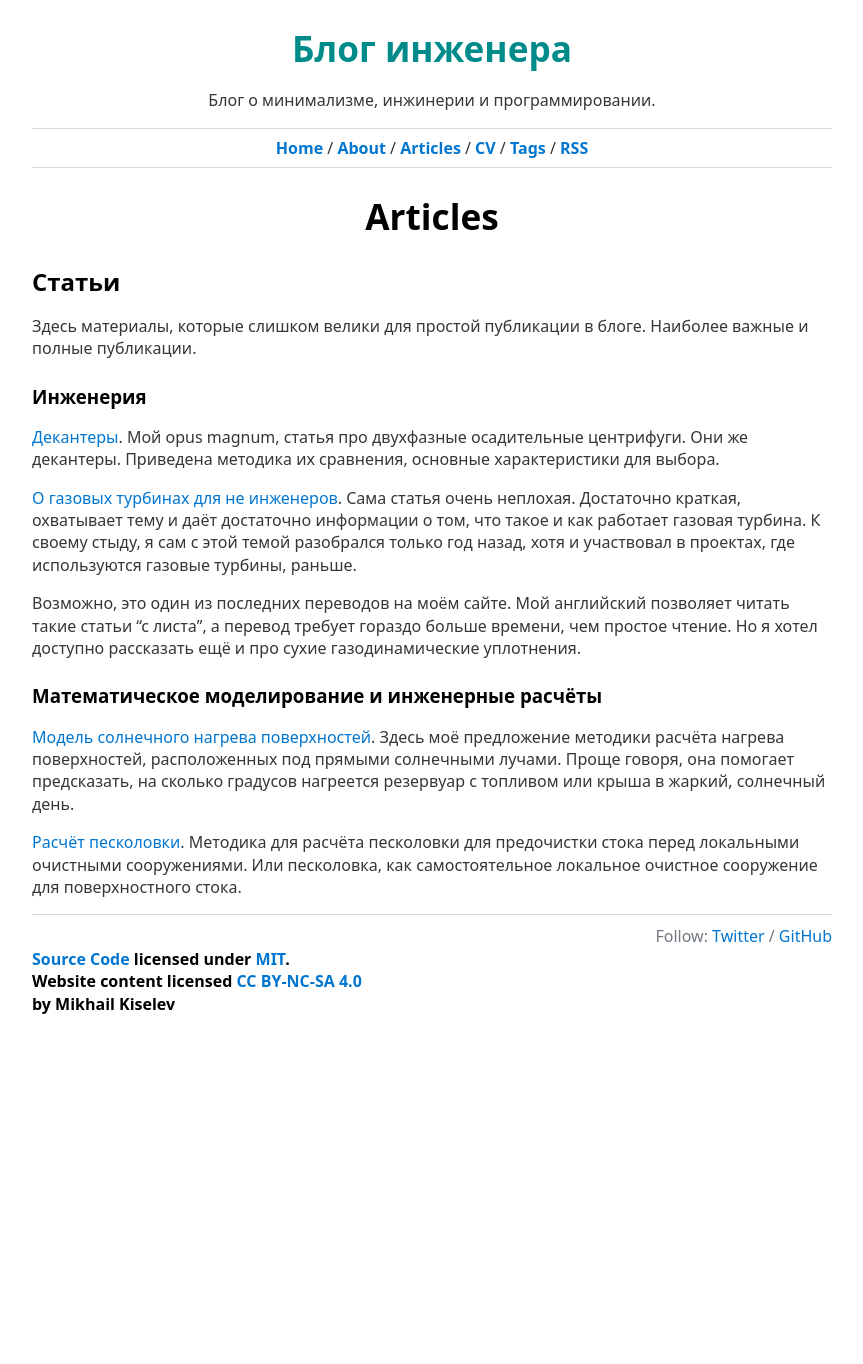
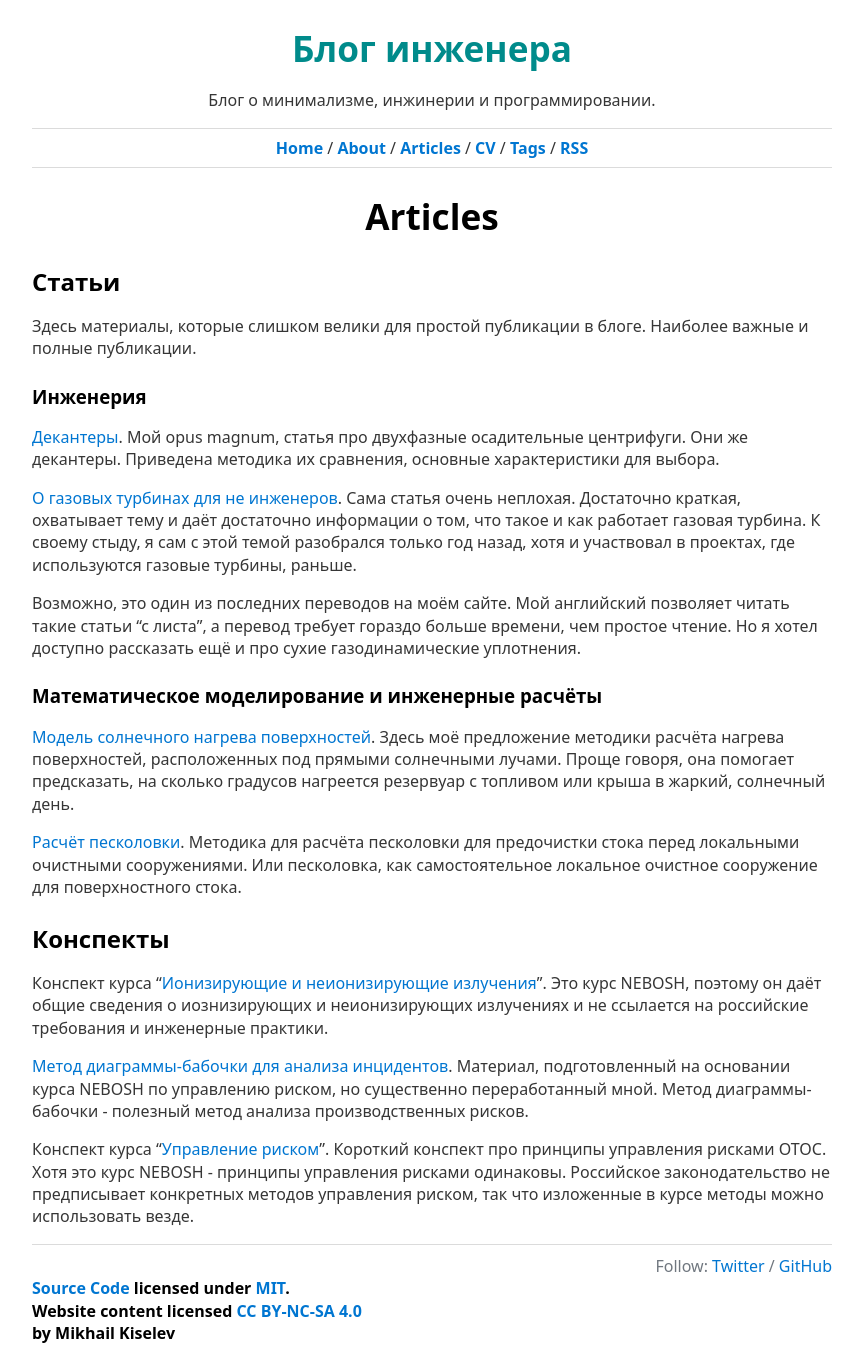
Before and after one commit to kiselevmv/kiselevmv.github.io, a Jekyll site: the page built from _pages/articles.markdown, in a window 1280 px wide. Shown: the whole page, without its empty margins (208-1071 px from the left). Built offline with Jekyll 4.4.1, drawn with Linux system fonts in a browser that asks for light colours; before the commit the page ends 1035 px from its top, so only the background shows below that.

Commit message:
Update articles.markdown

```diff
--- a/_pages/articles.markdown
+++ b/_pages/articles.markdown
@@ -21,3 +21,11 @@ permalink: /engineering/
 [Модель солнечного нагрева поверхностей](/blog/2014/heat-model). Здесь моё предложение методики расчёта нагрева поверхностей, расположенных под прямыми солнечными лучами. Проще говоря, она помогает предсказать, на сколько градусов нагреется резервуар с топливом или крыша в жаркий, солнечный день.
 
 [Расчёт песколовки](/blog/2013/sand-trap). Методика для расчёта песколовки для предочистки стока перед локальными очистными сооружениями. Или песколовка, как самостоятельное локальное очистное сооружение для поверхностного стока.
+
+## Конспекты
+
+Конспект курса "[Ионизирующие и неионизирующие излучения](/blog/2020/ionizing-radiation)". Это курс NEBOSH, поэтому он даёт общие сведения о иознизирующих и неионизирующих излучениях и не ссылается на российские требования и инженерные практики.
+
+[Метод диаграммы-бабочки для анализа инцидентов](/blog/2020/bowtie-analysis). Материал, подготовленный на основании курса NEBOSH по управлению риском, но существенно переработанный мной. Метод диаграммы-бабочки - полезный метод анализа производственных рисков.
+
+Конспект курса "[Управление риском](/blog/2020/risk-management)". Короткий конспект про принципы управления рисками ОТОС. Хотя это курс NEBOSH - принципы управления рисками одинаковы. Российское законодательство не предписывает конкретных методов управления риском, так что изложенные в курсе методы можно использовать везде.
```
